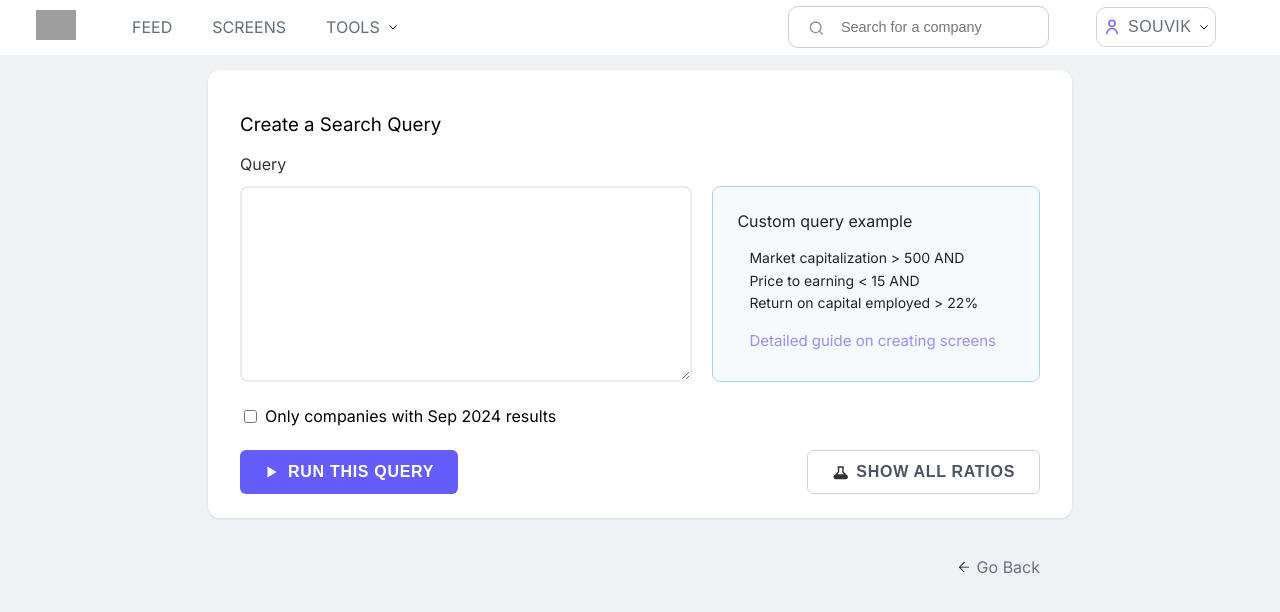
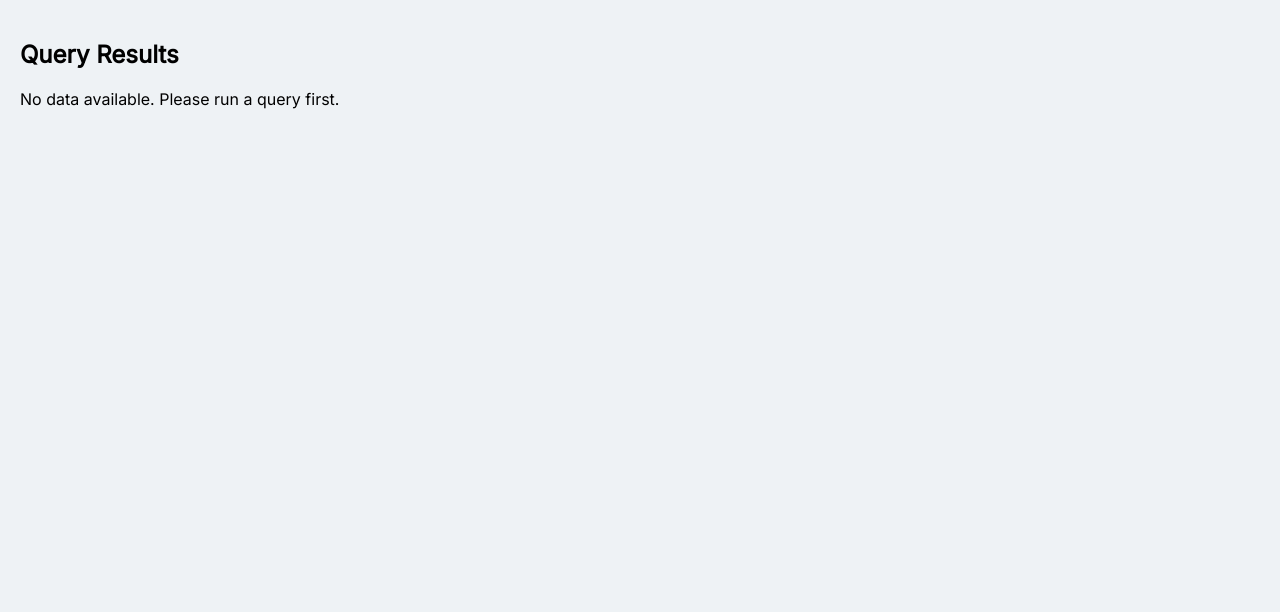
Before and after one commit to Souvik-Cyclic/Stock-Screening-Tool, a React (Create React App) app in the folder client/: page /results in a window 1280 px wide. Shown: the top 612 px of the page. Built offline with nearby package versions, Linux system fonts and the light colour scheme; grey boxes are pictures that could not be loaded.

Commit message:
chore: connected frontend with backend

```diff
--- a/client/src/App.js
+++ b/client/src/App.js
@@ -1,11 +1,16 @@
 import "./App.css";
+import { BrowserRouter as Router, Routes, Route } from 'react-router-dom';
 import Homepage from "./pages/Homepage";
+import ResultPage from "./pages/ResultPage";
 
 function App() {
   return (
-    <div className="App">
-      <Homepage/>
-    </div>
+    <Router>
+      <Routes>
+        <Route path="/" element={<Homepage />} />
+        <Route path="/results" element={<ResultPage />} />
+      </Routes>
+    </Router>
   );
 }
 
--- a/client/src/components/ButtonsSection.js
+++ b/client/src/components/ButtonsSection.js
@@ -1,10 +1,37 @@
-import React from 'react';
-import '../styles/ButtonsSection.css';
+import React from "react";
+import { useNavigate } from "react-router-dom";
+import "../styles/ButtonsSection.css";
 
-function ButtonsSection() {
+function ButtonsSection({ query }) {
+  const navigate = useNavigate();
+  const apiUrl = process.env.REACT_APP_API_URL || "http://localhost:8080/filter";
+
+  const handleRunQuery = async () => {
+    try {
+      const response = await fetch(apiUrl, {
+        method: "POST",
+        headers: {
+          "Content-Type": "application/json",
+        },
+        body: JSON.stringify({ query }),
+      });
+
+      if (!response.ok) {
+        throw new Error("Failed to fetch results");
+      }
+
+      const resultData = await response.json();
+
+      navigate("/results", { state: { data: resultData } });
+    } catch (error) {
+      console.error("Error:", error);
+      alert("An error occurred while fetching results");
+    }
+  };
+
   return (
     <div className="button-container">
-      <button className="run-query-btn">
+      <button className="run-query-btn" onClick={handleRunQuery}>
         <svg
           width="16"
           height="16"
--- a/client/src/components/SearchQuery.js
+++ b/client/src/components/SearchQuery.js
@@ -1,19 +1,27 @@
-import React from 'react';
-import '../styles/SearchQuery.css';
+import React from "react";
+import "../styles/SearchQuery.css";
 
-function SearchQuery() {
+function SearchQuery({ query, setQuery }) {
+  const handleInputChange = (event) => {
+    setQuery(event.target.value);
+  };
+
   return (
     <div className="query-section">
       <div className="query-label">Query</div>
       <div className="query-container">
         <textarea
           className="query-input"
+          value={query}
+          onChange={handleInputChange}
         ></textarea>
         <div className="example-box">
-            <h4>Custom query example</h4>
+          <h4>Custom query example</h4>
           <div className="example-text">
-            Market capitalization &gt; 500 AND<br />
-            Price to earning &lt; 15 AND<br />
+            Market capitalization &gt; 500 AND
+            <br />
+            Price to earning &lt; 15 AND
+            <br />
             Return on capital employed &gt; 22%
           </div>
           <a href="/" className="guide-link">
--- a/client/src/pages/Homepage.js
+++ b/client/src/pages/Homepage.js
@@ -1,26 +1,28 @@
-import React from "react";
-import './Homepage.css';
+import React, { useState } from "react";
+import "./Homepage.css";
 import Navbar from "../components/Navbar";
 import SearchQuery from "../components/SearchQuery";
 import CheckboxSection from "../components/CheckboxSection";
 import ButtonsSection from "../components/ButtonsSection";
 import BackLink from "../components/Backlink";
 
-function Homepage(){
-    return(
+function Homepage() {
+  const [query, setQuery] = useState("");
+
+  return (
     <div className="homepage">
       <Navbar />
       <div className="main-container">
         <div className="container">
           <h3>Create a Search Query</h3>
-                <SearchQuery />
+          <SearchQuery query={query} setQuery={setQuery} />
           <CheckboxSection />
-                <ButtonsSection />
+          <ButtonsSection query={query} />
         </div>
         <BackLink />
       </div>
     </div>
-    )
+  );
 }
 
 export default Homepage;
--- /dev/null
+++ b/client/src/pages/ResultPage.css
@@ -0,0 +1,26 @@
+body, html {
+    height: 100%;
+    margin: 0;
+    padding: 0;
+    overflow: hidden;
+}
+
+.results-container {
+    height: 100vh;
+    overflow-y: auto;
+    padding: 20px;
+    box-sizing: border-box;
+}
+
+h2 {
+    font-size: 24px;
+    margin-bottom: 20px;
+}
+
+pre {
+    background-color: #f4f4f4;
+    padding: 10px;
+    border-radius: 5px;
+    white-space: pre-wrap;
+    word-wrap: break-word;
+}
--- /dev/null
+++ b/client/src/pages/ResultPage.js
@@ -0,0 +1,21 @@
+import React from "react";
+import "./ResultPage.css";
+import { useLocation } from "react-router-dom";
+
+function ResultPage() {
+  const location = useLocation();
+  const data = location.state?.data;
+
+  return (
+    <div className="results-container">
+      <h2>Query Results</h2>
+      {data ? (
+        <pre>{JSON.stringify(data, null, 2)}</pre>
+      ) : (
+        <p>No data available. Please run a query first.</p>
+      )}
+    </div>
+  );
+}
+
+export default ResultPage;
```
Also changed, not shown: 1 other file (tests, documents, lock files or other folders). Lines whose indentation alone changed are shown as unchanged.
